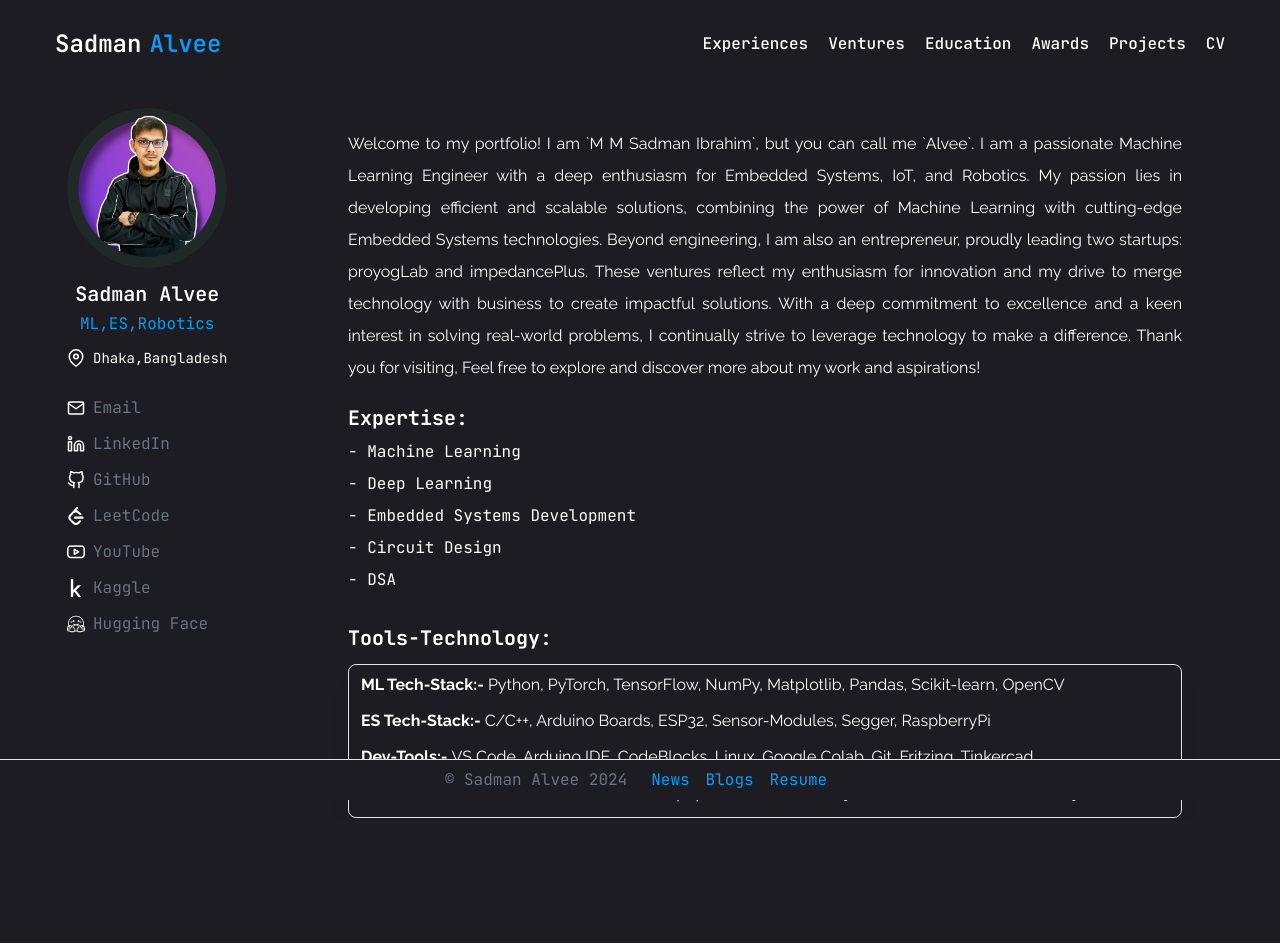
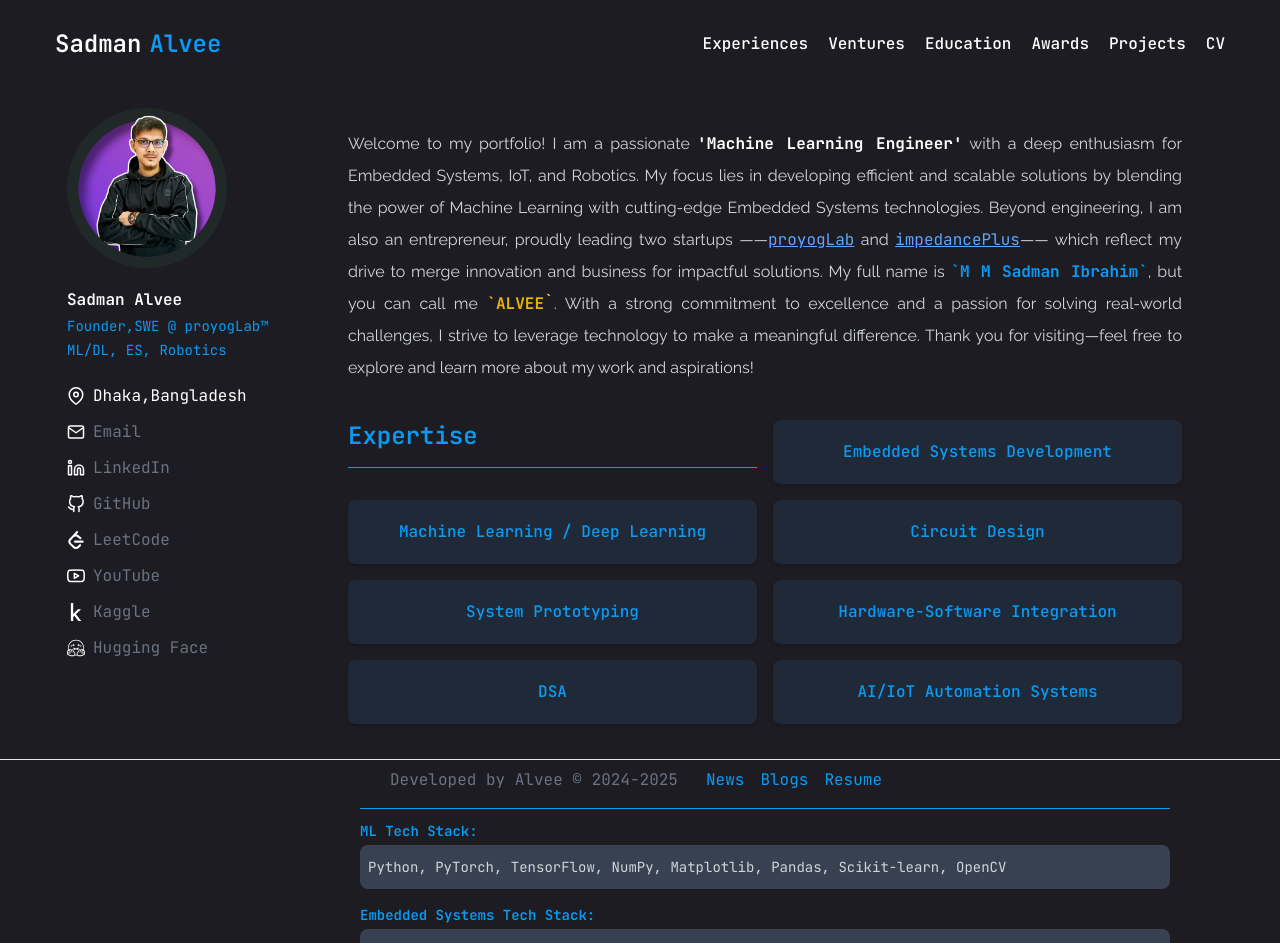
Before and after one commit to pointer2Alvee/website-portfolio-alvee, a Next.js app: page / in a window 1280 px wide. Shown: the top 943 px of the page. Built offline with nearby package versions, Linux system fonts and the light colour scheme.

Commit message:
#14, home-page, side-porfile, footer, nes, blogs, pages updated

```diff
--- a/app/blogs/page.jsx
+++ b/app/blogs/page.jsx
@@ -1,6 +1,6 @@
 const Blogs = () => {
   return (
-    <div>blogs page</div>
+    <div>blogs Comming Soon !</div>
   )
 }
 
--- /dev/null
+++ b/app/news/page.jsx
@@ -0,0 +1,8 @@
+
+const page = () => {
+  return (
+    <div>News Comming Soon !</div>
+  )
+}
+
+export default page
--- a/app/page.jsx
+++ b/app/page.jsx
@@ -18,54 +18,68 @@ const Page = () => {
 
           {/* ------------------------------ Text Section ------------------------------ */}
           <div className="xl:w-full">
-            <p className="text-white-700 text-justify mb-5 text-md font-secondary">
-            Welcome to my portfolio! I am `M M Sadman Ibrahim`, but you can call me `Alvee`.
-            I am a passionate Machine Learning Engineer with a deep enthusiasm for Embedded Systems, IoT, and Robotics.
-            My passion lies in developing efficient and scalable solutions, combining the power of Machine Learning with cutting-edge Embedded Systems technologies.
-            Beyond engineering, I am also an entrepreneur, proudly leading two startups: proyogLab and impedancePlus. These ventures reflect my enthusiasm for innovation and my drive to merge technology with business to create impactful solutions.
-            With a deep commitment to excellence and a keen interest in solving real-world problems, I continually strive to leverage technology to make a difference.
-            Thank you for visiting, Feel free to explore and discover more about my work and aspirations!
+            <p className="text-gray-300 text-justify mb-9 text-md font-secondary">
+            {/*Bio */}
+            Welcome to my portfolio! I am a passionate <b className='text-white-100'>'Machine Learning Engineer'</b> with a deep enthusiasm for Embedded Systems, IoT, and Robotics.
+            My focus lies in developing efficient and scalable solutions by blending the power of Machine Learning with cutting-edge Embedded Systems technologies.
+            Beyond engineering, I am also an entrepreneur, proudly leading two startups ——<a href='/ventures' className='text-blue-400 underline'>proyogLab</a> and <a href='/ventures' className='text-blue-400 underline'>impedancePlus</a>—— which
+            reflect my drive to merge innovation and business for impactful solutions.
+            My full name is <b className='text-accent'>`M M Sadman Ibrahim`</b>, but you can call me <b className='text-yellow-500'>`ALVEE`</b>. With a strong commitment to excellence and a passion for solving real-world challenges,
+            I strive to leverage technology to make a meaningful difference. Thank you for visiting—feel free to explore and learn more about my work and aspirations!
             </p>
 
-            <h1 className="text-xl font-bold mb-1 text-white">Expertise:</h1>
-            <ul className="text-white mb-7">
-              <li>- Machine Learning</li>
-              <li>- Deep Learning</li>
-              <li>- Embedded Systems Development</li>
-              <li>- Circuit Design</li>
-              <li>- DSA</li>
-            </ul>
+            {/*Expertise */}
+            <div className="grid grid-cols-2 gap-4 mb-9">
+            <h1 className="text-2xl font-semibold mb-4 text-accent border-b border-accent pb-2">Expertise</h1>
+              <div className="p-4 bg-gray-800 rounded-lg shadow-md flex items-center justify-center text-accent font-medium">
+                Embedded Systems Development
+              </div>
+              <div className="p-4 bg-gray-800 rounded-lg shadow-md flex items-center justify-center text-accent font-medium">
+                Machine Learning / Deep Learning
+              </div>
+              <div className="p-4 bg-gray-800 rounded-lg shadow-md flex items-center justify-center text-accent font-medium">
+                Circuit Design
+              </div>
+              <div className="p-4 bg-gray-800 rounded-lg shadow-md flex items-center justify-center text-accent font-medium">
+                System Prototyping
+              </div>
+              <div className="p-4 bg-gray-800 rounded-lg shadow-md flex items-center justify-center text-accent font-medium">
+                Hardware-Software Integration
+              </div>
+              <div className="p-4 bg-gray-800 rounded-lg shadow-md flex items-center justify-center text-accent font-medium">
+                DSA
+              </div>
+              <div className="p-4 bg-gray-800 rounded-lg shadow-md flex items-center justify-center text-accent font-medium">
+                AI/IoT Automation Systems
+              </div>
+            </div>
 
-            <h1 className="text-xl font-bold mb-3 text-white">Tools-Technology:</h1>
 
-            <div className=" text-md p-1 border rounded-lg bg-primary text-white shadow-xl">
+            {/*Tools-Tech */}
+            <div className="p-3 bg-primary rounded-lg ">
+                <h1 className="text-xl font-semibold mb-2 text-accent border-b border-accent pb-2">Tools & Technology</h1>
 
-            <ul className=" list-disc pl-2 text-gray-300">
-
-              <li className="mb-1 flex items-center gap-1">
-                <span className="font-secondary font-bold">ML Tech-Stack:-</span>
-                <p className="font-secondary">Python, PyTorch, TensorFlow, NumPy, Matplotlib, Pandas, Scikit-learn, OpenCV </p>
+                <ul className="text-sm text-gray-300">
+                  <li className="flex flex-col">
+                    <span className="text-accent font-semibold ">ML Tech Stack:</span>
+                    <p className="text-gray-300 p-2 bg-gray-700 rounded-lg mb-3">Python, PyTorch, TensorFlow, NumPy, Matplotlib, Pandas, Scikit-learn, OpenCV</p>
                   </li>
 
-              <li className=" mb-1 flex items-center gap-1">
-                <span className="font-secondary font-bold">ES Tech-Stack:-</span>
-                <p className="font-secondary">C/C++, Arduino Boards, ESP32, Sensor-Modules, Segger, RaspberryPi</p>
+                  <li className="flex flex-col">
+                    <span className="text-accent  font-semibold">Embedded Systems Tech Stack:</span>
+                    <p className="text-gray-300 p-2 bg-gray-700  rounded-lg mb-3">C/C++, Arduino Boards, ESP32, Sensor-Modules, Segger, Raspberry Pi</p>
                   </li>
 
-
-            <li className=" mb-1 flex items-center gap-1">
-                <span className="font-secondary font-bold">Dev-Tools:-</span>
-                <p className="font-secondary">VS Code, Arduino IDE, CodeBlocks, Linux, Google Colab, Git, Fritzing, Tinkercad</p>
+                  <li className="flex flex-col">
+                    <span className="text-accent  font-semibold">Development Tools:</span>
+                    <p className="text-gray-300 p-2 bg-gray-700  rounded-lg mb-3">VS Code, Arduino IDE, CodeBlocks, Linux, Google Colab, Git, Fritzing, Tinkercad</p>
                   </li>
 
-
-            <li className="mb-1 flex items-center gap-1">
-                <span className="font-secondary font-bold">Fimiliar With:-</span>
-                <p className="font-secondary">SQL, Firebase, Java, C#, JS, php, HTML, CSS, three.js, android, oracle, dotnet, next.js, IFTTT </p>
+                  <li className="flex flex-col">
+                    <span className="text-accent  font-semibold">Familiar With:</span>
+                    <p className="text-gray-300 p-2 bg-gray-700 rounded-lg mb-3">SQL, Firebase, Java, C#, JS, PHP, HTML, CSS, Three.js, Android, Oracle, .NET, Next.js, IFTTT</p>
                   </li>
-
                 </ul>
-
 </div>
 
 
--- a/components/Footer.jsx
+++ b/components/Footer.jsx
@@ -3,10 +3,11 @@ import Link from "next/link";
 const Footer = () => {
   return (
     <footer className="fixed bottom-0 left-0 w-full xs:h-[10%] text-center border-t pt-1 mt-3 bg-primary text-white">
-      <div className="flex flex-row justify-center items-center mt-0 mb-1">
-        <p className="text-gray-500 mr-4">
-          &copy; Sadman Alvee 2024
+      <div className="flex flex-row justify-center items-center mt-0 mb-1 text-md">
+        <p className="text-gray-500 mr-5">
+         Developed by Alvee &copy; 2024-2025
         </p>
+
         <Link href="/news" className="text-accent hover:underline mx-2">
           News
         </Link>
--- a/components/SideProfile.jsx
+++ b/components/SideProfile.jsx
@@ -21,9 +21,10 @@ const SideProfile = () => {
           {/* ------------------------------ Profile Section ------------------------------*/}
           <div className="flex flex-col items-center md:items-start gap-3 w-full xl:w-full ">
 
-            {/* Profile Picture */}
+          <div className="flex flex-col items-center xl:items-start space-y-4">
+            {/* Profile Image */}
             <div className="w-40 h-40 mx-auto xl:mx-0 rounded-full overflow-hidden bg-gray-200 flex items-center justify-center">
-            <Image
+              <Image
                 src={profilePic}
                 alt="Profile Photo"
                 className="w-full h-full object-cover"
@@ -31,14 +32,13 @@ const SideProfile = () => {
             </div>
 
             {/* Name, Title, Location */}
-            <div className="text-center xl:text-center">
-              <h1 className="text-xl font-semibold">Sadman Alvee</h1>
-              <p className="text-accent text-md mb-1">ML,ES,Robotics</p>
-              <div className="flex items-center justify-center xl:justify-start gap-2 text-gray-200 mt-0 text-sm">
-                <FiMapPin size={18} />
-                <span>Dhaka,Bangladesh</span>
-              </div>
+            <div className="text-center xl:text-left">
+              <h1 className="text-md font-semibold">Sadman Alvee</h1>
+              <p className="text-accent text-sm mb-1">Founder,SWE @ proyogLab™</p>
+              <p className="text-accent text-sm">ML/DL, ES, Robotics</p>
             </div>
+          </div>
+
 
             {/* Social Media Links - Collapsible Button */}
             <div className="w-full xl:hidden"> {/* Hidden in large screens */}
@@ -47,10 +47,14 @@ const SideProfile = () => {
                   {isOpen ? "Hide" : "Follow"}
                 </CollapsibleTrigger>
                 <CollapsibleContent className="mt-2 space-y-3">
-                  <div className="flex flex-col items-left gap-1">
+                <div className="flex flex-col items-left gap-1">
+                <a href="https://maps.app.goo.gl/5CfSPm1uGbfeDcMU9" className="flex items-center gap-2 text-white hover:text-gray-400">
+                    <FiMapPin size={18} /> Dhaka,Bangladesh
+                </a>
                   <a href="mailto:your_email@example.com" className="flex items-center gap-2 text-gray-500 hover:text-green-200">
                     <FiMail size={18} /> Email
                 </a>
+
                 <a href="https://linkedin.com/in/sadman-alvee-1bb464249" target="_blank" rel="noopener noreferrer" className="flex items-center gap-2 text-gray-500 hover:text-blue-600">
                     <FiLinkedin size={18} /> LinkedIn
                 </a>
@@ -80,6 +84,9 @@ const SideProfile = () => {
 
             {/* Social Media Links - Always Visible on Large Screens */}
             <div className="hidden xl:flex flex-col items-start gap-1 mt-2">
+            <a href="https://maps.app.goo.gl/5CfSPm1uGbfeDcMU9" className="flex items-center gap-2 text-white hover:text-gray-400">
+                    <FiMapPin size={18} /> Dhaka,Bangladesh
+                </a>
               <a href="mailto:your_email@example.com" className="flex items-center gap-2 text-gray-500 hover:text-green-200">
                 <FiMail size={18} /> Email
               </a>
```
Lines whose indentation alone changed are shown as unchanged.
